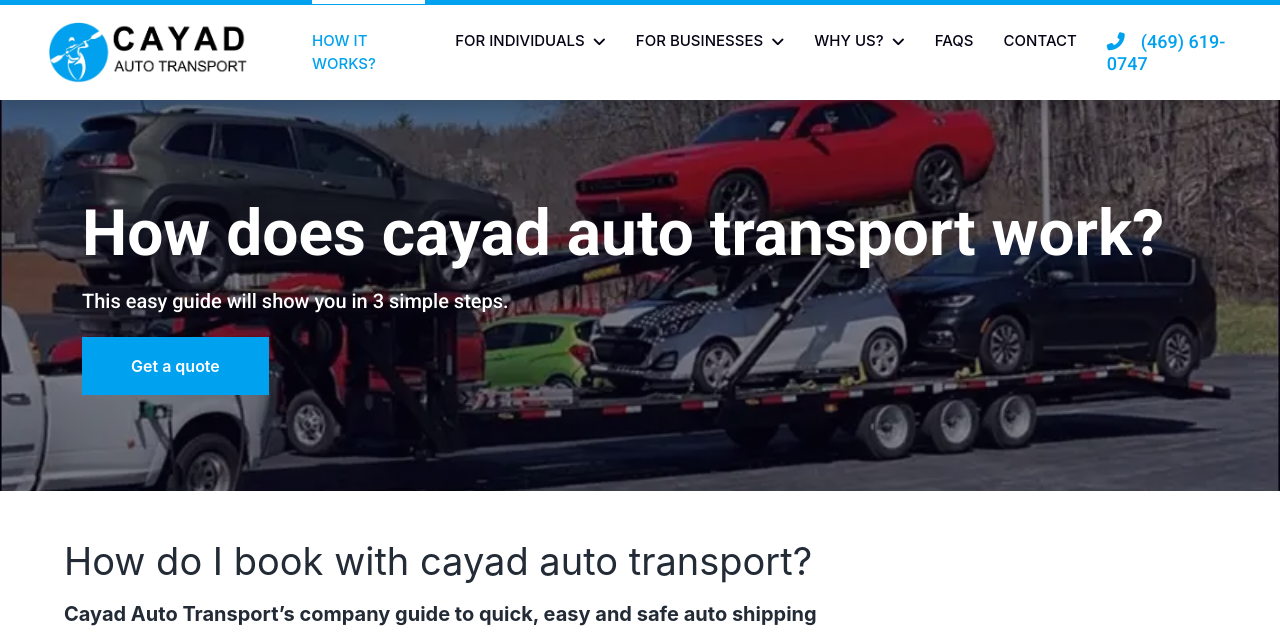
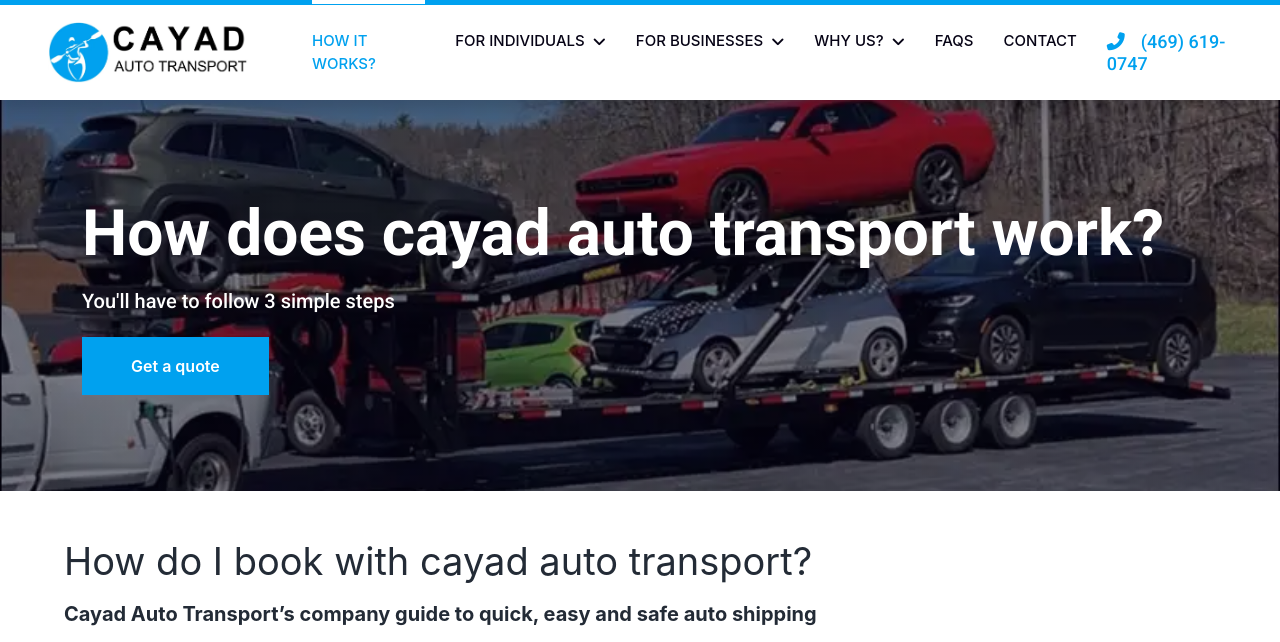
Before and after one commit to AD-Gomez/AD-Gomez.github.ioprueba, a website: page how-auto-transport-works/index.html in a window 1280 px wide. Shown: the top 642 px of the page. Drawn offline with nearby package versions, Linux system fonts and the light colour scheme; a script that the page names is missing; a web font is replaced by a local one.

Commit message:
gramatica liz

```diff
--- a/how-auto-transport-works/index.html
+++ b/how-auto-transport-works/index.html
@@ -128,7 +128,7 @@
         <div class="container-fluid py-5" style="background: linear-gradient(rgba(6, 3, 21, .5), rgba(6, 3, 21, .5)), url(../img/how.webp) center center no-repeat; background-size: cover;">
             <div class="container py-5">
                 <h1 class="display-3 text-white mb-3 animated slideInDown">How does cayad auto transport work?</h1>
-                <h5 style="color: white;">This easy guide will show you in 3 simple steps.</h5>
+                <h5 style="color: white;">You'll have to follow 3 simple steps</h5>
                 <br/>
                 <a href="/quote/index.html" class="btn btn-primary py-md-3 px-md-5 me-3 animated slideInLeft">Get a quote</a>
             </div>
```
